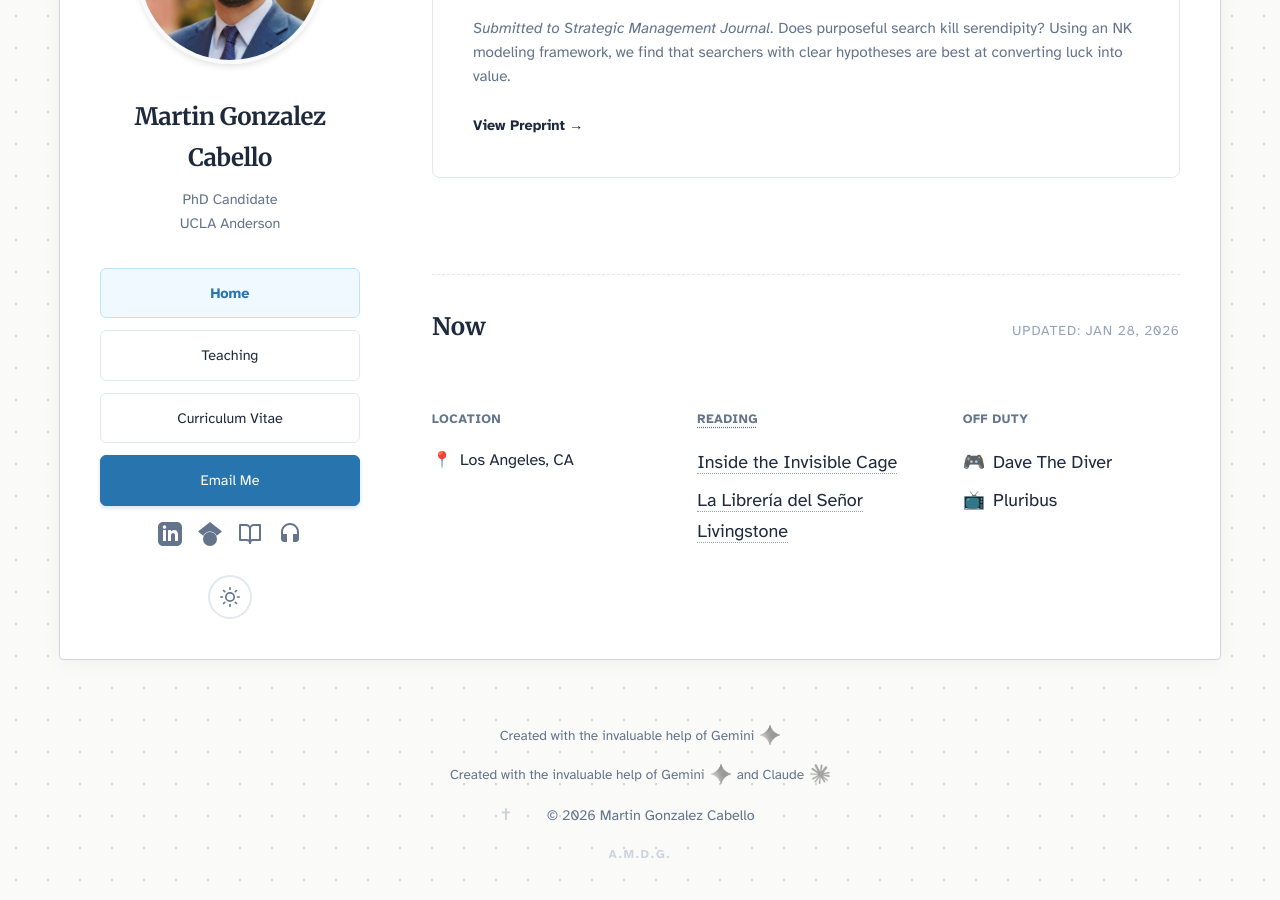
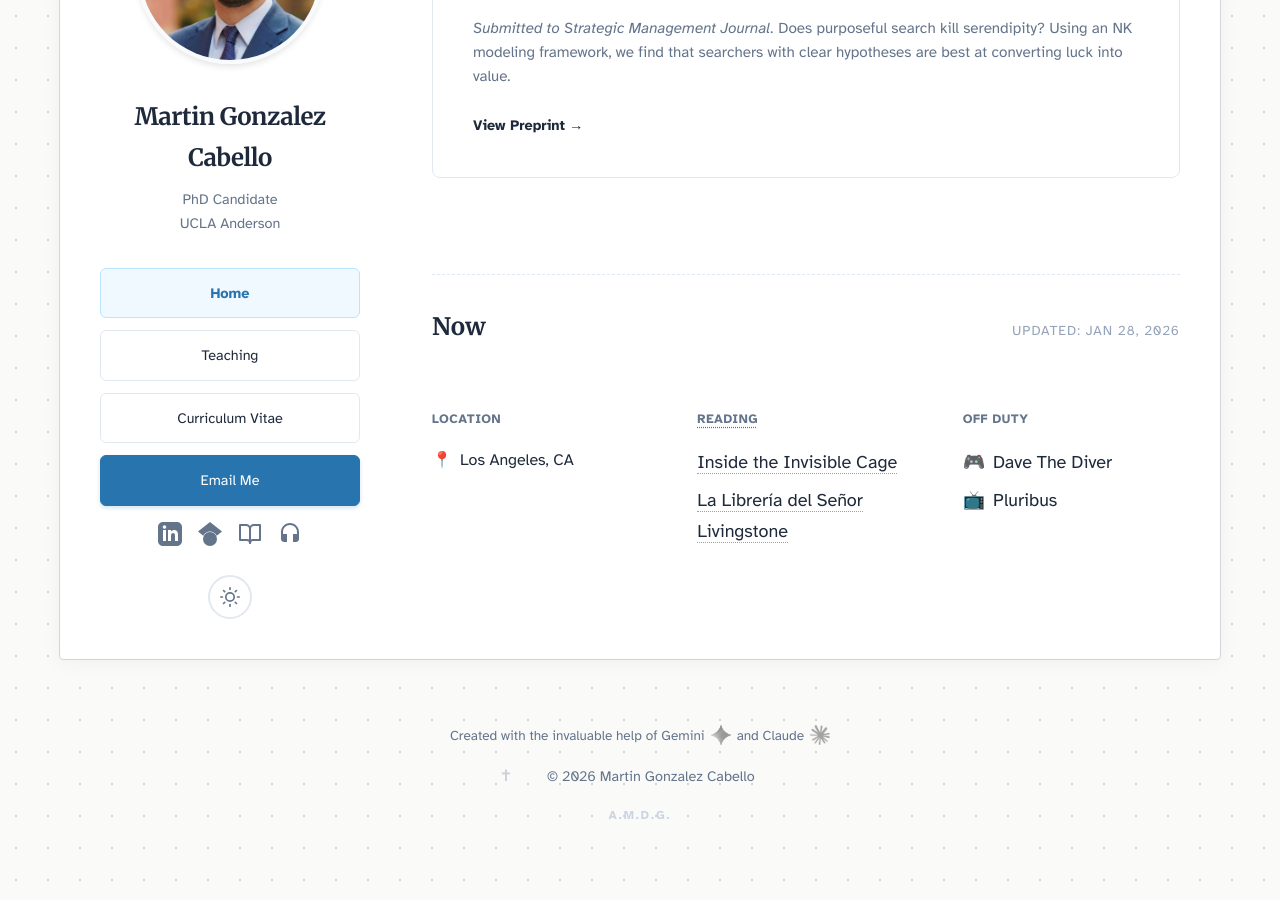
Before and after one commit to martins73/research-site, a Jekyll site: the page built from index.html, in a window 1280 px wide and 900 px high, scrolled down 1952 px. Built offline with Jekyll 4.4.1, drawn with Linux system fonts in a browser that asks for light colours.

Commit message:
Remove duplicate credits for Gemini in footer
Removed duplicate credits section for Gemini.

```diff
--- a/_includes/footer.html
+++ b/_includes/footer.html
@@ -1,10 +1,4 @@
 <footer class="site-footer">
-    <div class="credits">
-        <span>Created with the invaluable help of Gemini</span>
-        <a href="https://gemini.google.com" target="_blank" rel="noopener" title="Gemini" class="gemini-link">
-            <img src="/assets/logos/gemini.png" alt="Gemini" width="20" height="20" class="gemini-icon">
-        </a>
-    </div>
     <div class="credits">
         <span>Created with the invaluable help of Gemini</span>
         <a href="https://gemini.google.com" target="_blank" rel="noopener" title="Gemini" class="gemini-link">
```
